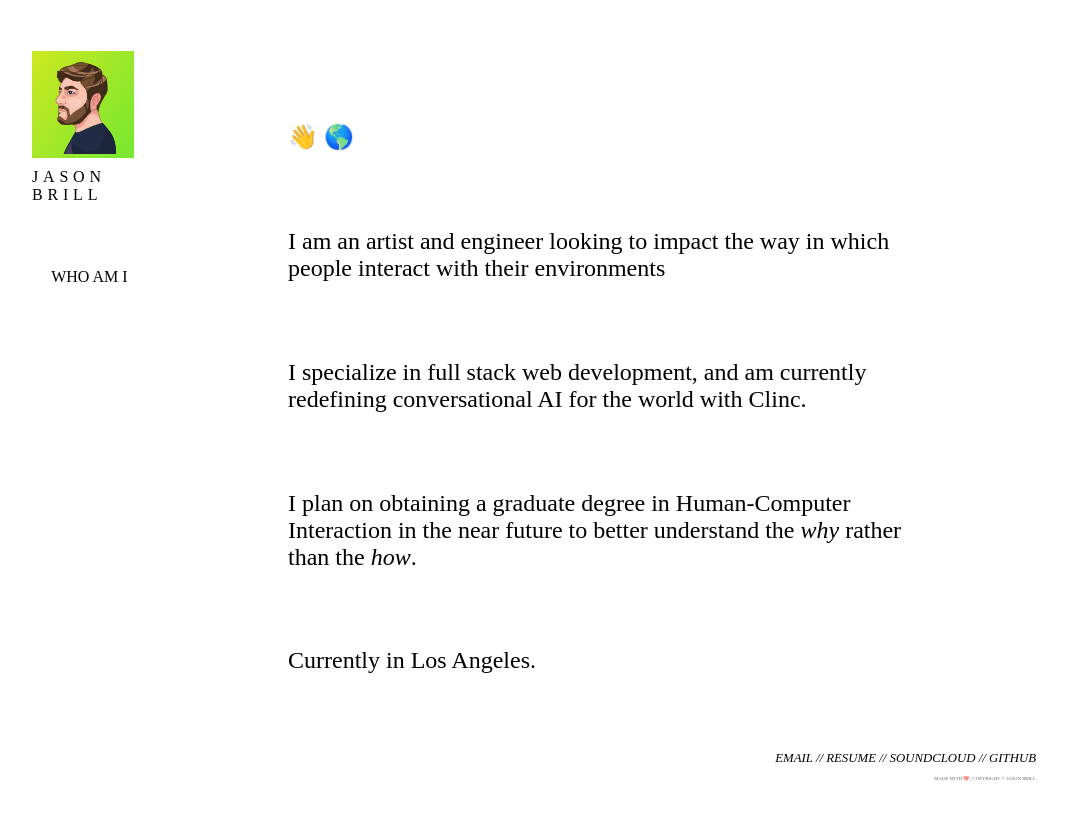
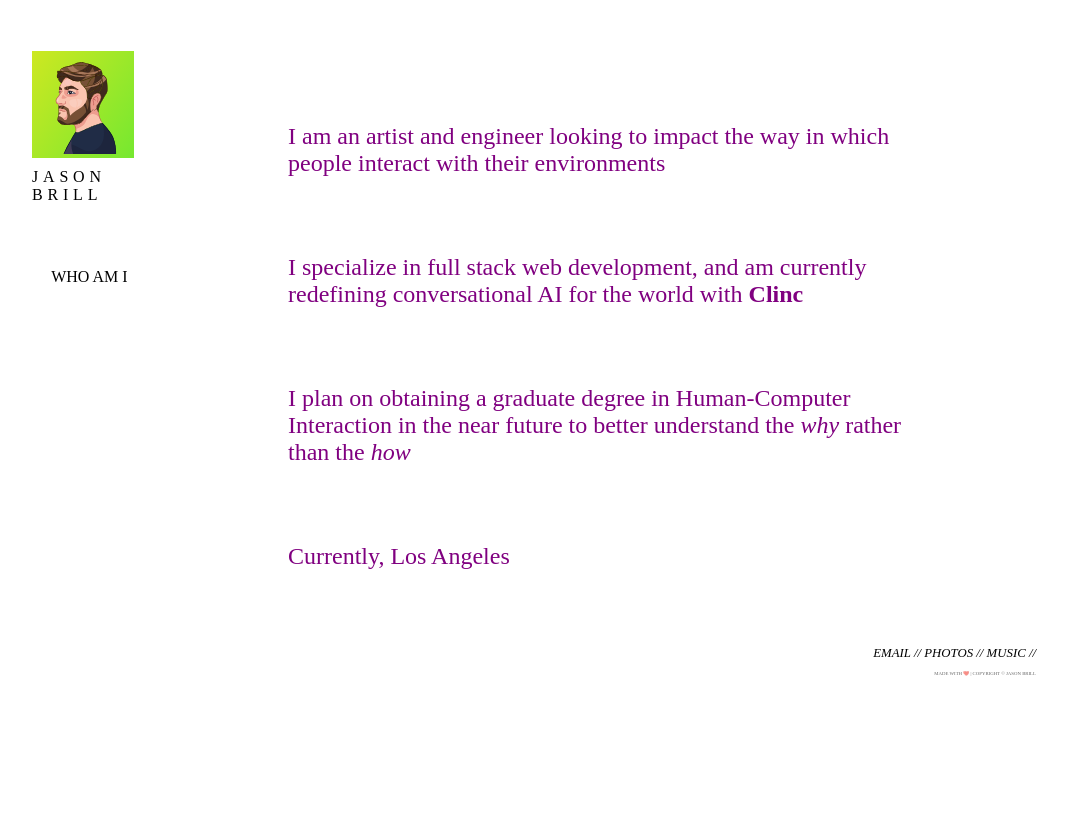
Before and after one commit to jbrill/personal-site, a Vue app: page /about in a window 1280 px wide. Shown: the top 820 px of the page, without its empty margins (96-1163 px from the left). Built offline with nearby package versions, Linux system fonts and the light colour scheme.

Commit message:
About page tweaks

```diff
--- a/src/components/About.vue
+++ b/src/components/About.vue
@@ -1,7 +1,6 @@
 <template>
   <div>
     <Base>
-      <p class="about__contain about__contain__header">👋 🌎</p>
       <p class="about__contain">
         I am an artist and engineer looking to impact the way in which people
         interact with their environments
@@ -14,16 +13,16 @@
           target="_blank"
           href="https://clinc.com/"
           >Clinc</a
-        >.
+        >
       </p>
       <p class="about__contain">
         I plan on obtaining a graduate degree in Human-Computer Interaction in
         the near future to better understand the
         <span class="about__contain__italic">why</span> rather than the
-        <span class="about__contain__italic">how</span>.
+        <span class="about__contain__italic">how</span>
       </p>
       <p class="about__contain">
-        Currently in Los Angeles.
+        Currently, Los Angeles
       </p>
     </Base>
   </div>
@@ -44,11 +43,20 @@ export default {
 .about__contain__outbound-link:hover {
   background-color: coral;
 }
+.about__contain__outbound-link {
+  margin-bottom: 10%;
+  font-weight: bolder;
+  color: purple;
+}
 .about__contain {
   margin-bottom: 10%;
   font-weight: normal;
+  color: purple;
 }
 .about__contain__italic {
   font-style: italic;
 }
+.about__contain:hover {
+  opacity: 0.7;
+}
 </style>
--- a/src/components/Base.vue
+++ b/src/components/Base.vue
@@ -29,23 +29,18 @@
             //
             <span class="outbound__contain__contact"
               ><a
-                href="https://drive.google.com/file/d/134qFAeXeUm6T9gdjxfHFVPGYUuWNcB6m/view?usp=sharing"
+                href="https://flickr.com/photos/jlbrill"
                 target="_blank"
-                >RESUME</a
+                >PHOTOS</a
               ></span
             >
             //
             <span class="outbound__contain__contact"
               ><a href="https://www.soundcloud.com/brillay/" target="_blank"
-                >SOUNDCLOUD</a
+                >MUSIC</a
               ></span
             >
             //
-            <span class="outbound__contain__contact"
-              ><a href="https://github.com/jbrill" target="_blank"
-                >GITHUB</a
-              ></span
-            >
           </div>
           <div class="lower__copyright">
             MADE WITH ❤️ | COPYRIGHT © JASON BRILL
```
